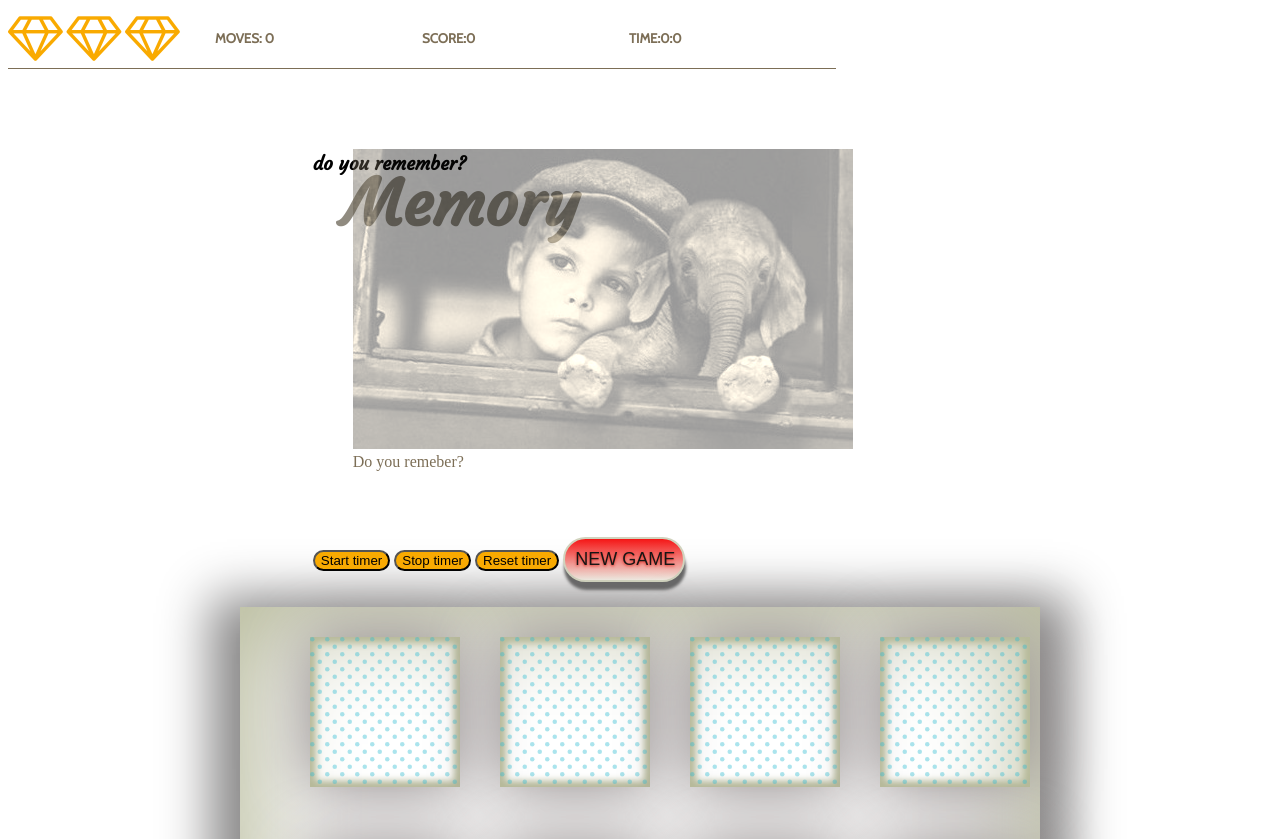
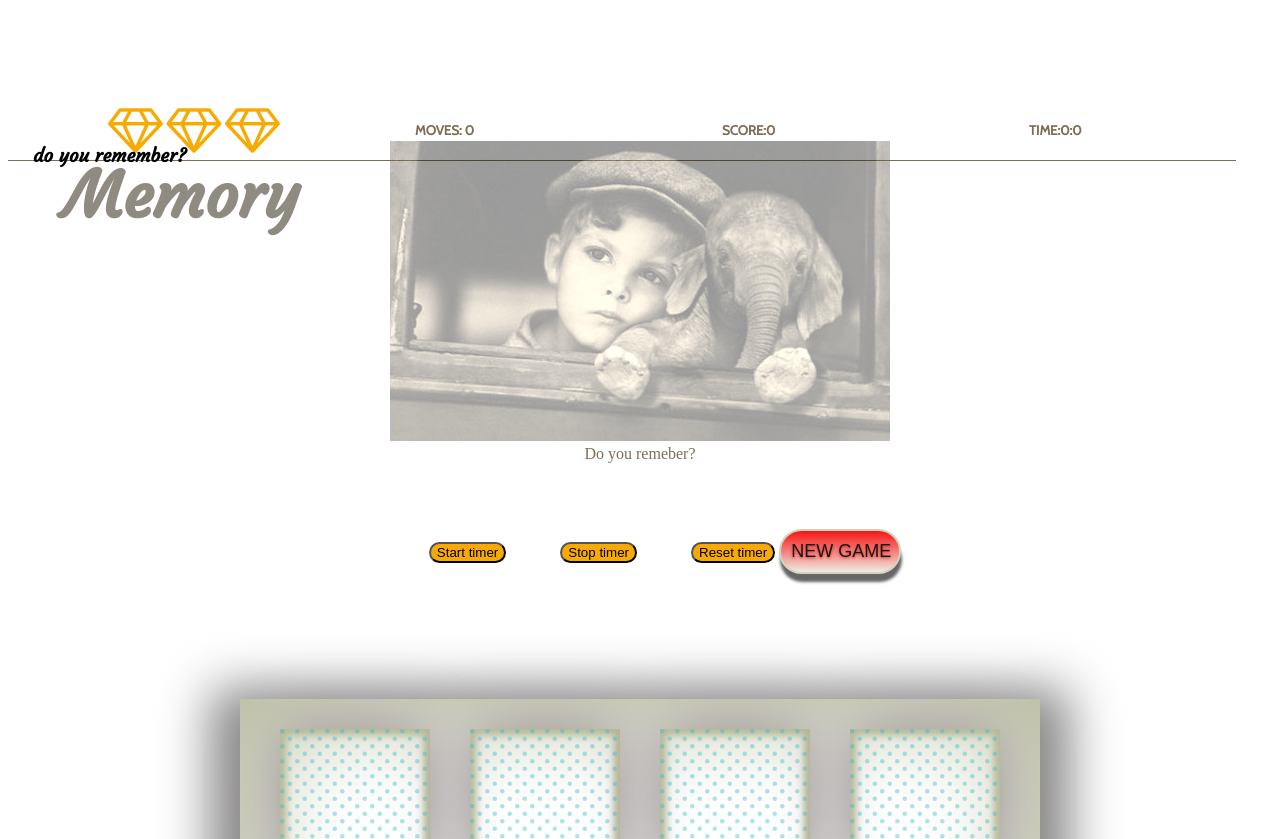
Before and after one commit to EDVproduct/memory, a plain HTML site: page index.html in a window 1280 px wide. Shown: the top 839 px of the page. Drawn offline with nearby package versions, Linux system fonts and the light colour scheme.

Commit message:
changed aspect on bigger screens

```diff
--- a/css/style.css
+++ b/css/style.css
@@ -102,8 +102,8 @@ li.menu {
   .deco {
     padding:25px;
     margin-top: 100px;
-    float: right;
-    padding-right: 30%;
+ text-align: center;
+
   }
   .cards-box {
     margin: 5px;
@@ -116,7 +116,7 @@ li.menu {
   width:100%;
   display: flex;
   margin: 0 auto;
-  padding-left:40px;
+  padding-left:10px;
 }
   .card {
     margin: 5px;
@@ -142,7 +142,11 @@ li.menu {
   display:inline;
   padding-right: 7px;
   width: 200px;
+  margin-left: 100px;
 }
+.timecontrol{margin-left: 50px;}
+}
+@media screen and (min-width: 1000px) {
 }
 /*background memorycards*/
 div#dib1b {
```
